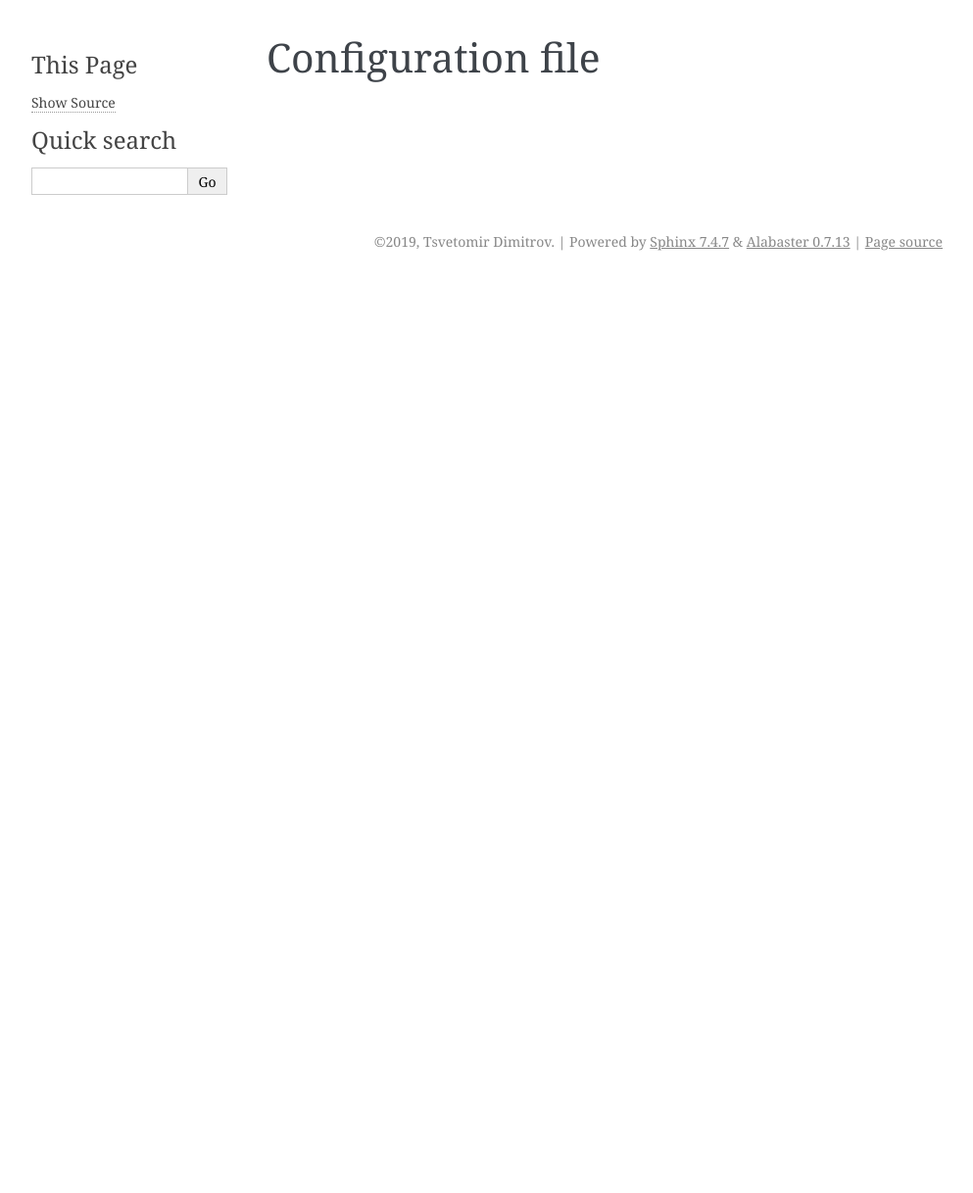
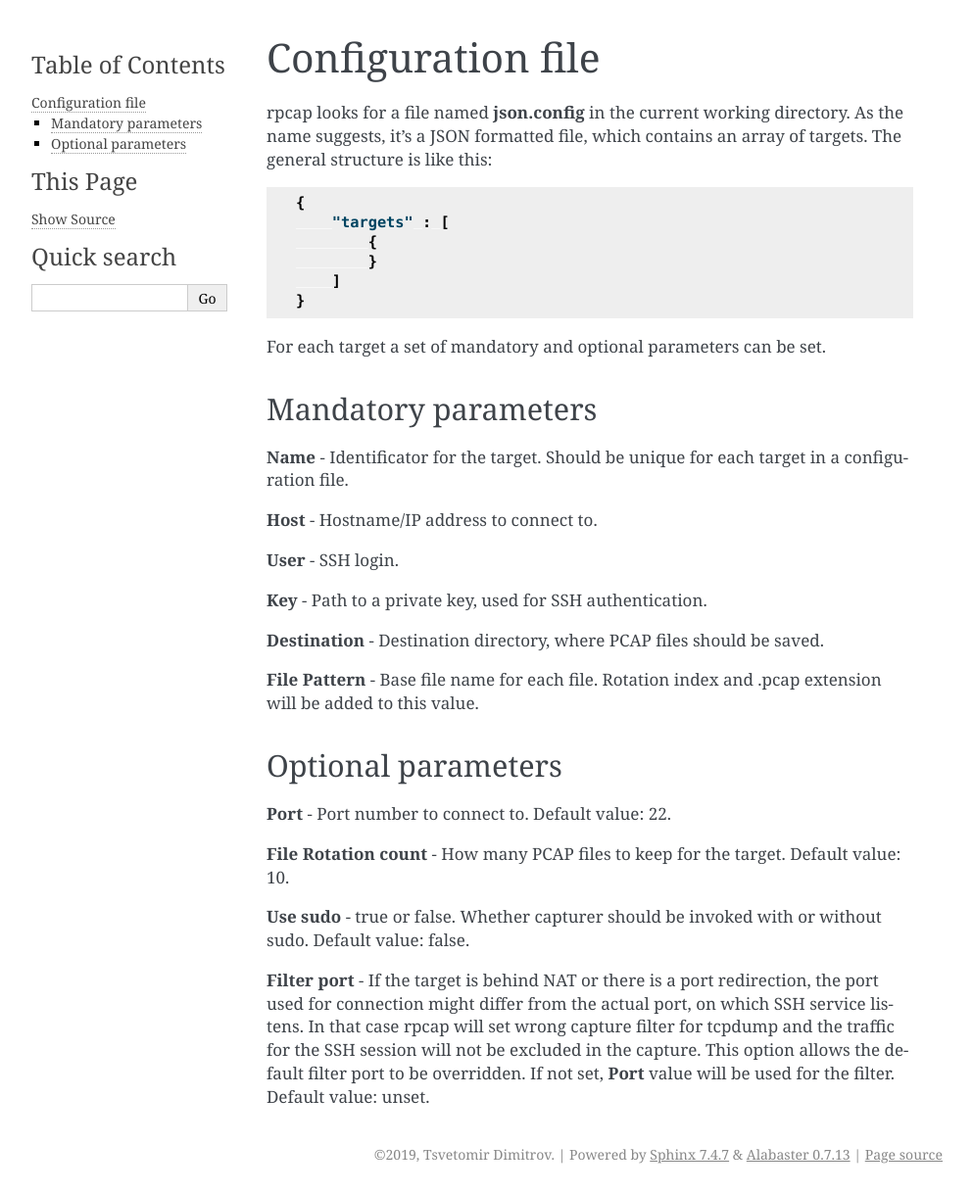
Before and after one commit to tdimitrov/tranqap, a Sphinx documentation site: the page built from docs/config.rst, in a window 1280 px wide. Shown: the whole page at 98% size, without its empty margins (148-1141 px from the left). Built offline with Sphinx 7.4.7, drawn with Linux system fonts in a browser that asks for light colours; before the commit the page ends 900 px from its top, so only the background shows below that.

Commit message:
Updated docs with confif file options reference

```diff
--- a/docs/config.rst
+++ b/docs/config.rst
@@ -1,3 +1,48 @@
 
 Configuration file
 ==================
+
+rpcap looks for a file named **json.config** in the current working directory. As the name suggests, it's a JSON
+formatted file, which contains an array of targets. The general structure is like this:
+
+.. code:: json
+
+    {
+        "targets" : [
+            {
+            }
+        ]
+    }
+
+For each target a set of mandatory and optional parameters can be set.
+
+
+Mandatory parameters
+--------------------
+
+**Name** - Identificator for the target. Should be unique for each target in a configuration file.
+
+**Host** - Hostname/IP address to connect to.
+
+**User** - SSH login.
+
+**Key** - Path to a private key, used for SSH authentication.
+
+**Destination** - Destination directory, where PCAP files should be saved.
+
+**File Pattern** - Base file name for each file. Rotation index and .pcap extension will be added to this value.
+
+
+Optional parameters
+-------------------
+
+**Port** - Port number to connect to. Default value: 22.
+
+**File Rotation count** - How many PCAP files to keep for the target. Default value: 10.
+
+**Use sudo** - true or false. Whether capturer should be invoked with or without sudo. Default value: false.
+
+**Filter port** - If the target is behind NAT or there is a port redirection, the port used for connection might
+differ from the actual port, on which SSH service listens. In that case rpcap will set wrong capture filter for
+tcpdump and the traffic for the SSH session will not be excluded in the capture. This option allows the default
+filter port to be overridden. If not set, **Port** value will be used for the filter. Default value: unset.
```
